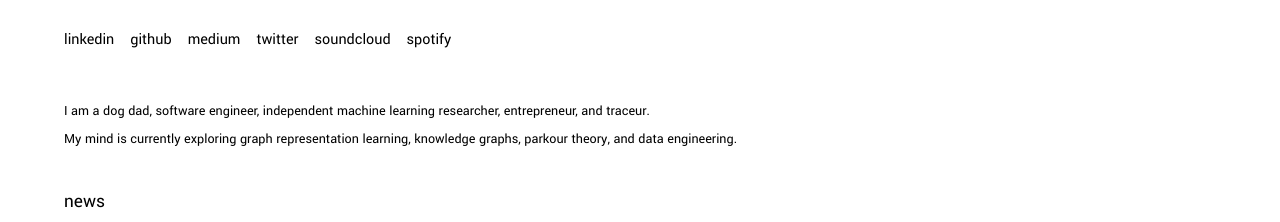
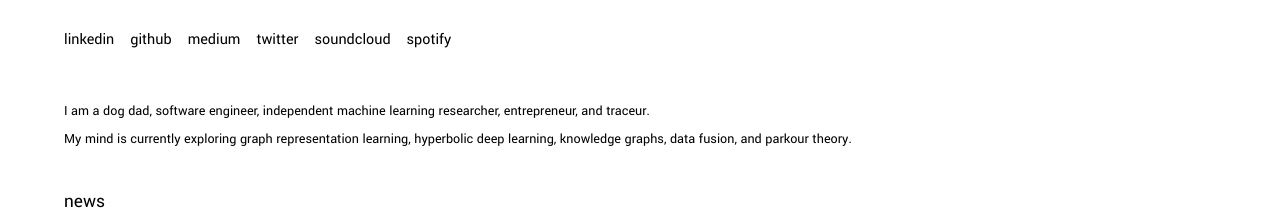
Before and after one commit to ch3njust1n/ch3njust1n.github.io, a Vue app: page / in a window 1280 px wide. Shown: the top 222 px of the page. Built offline with nearby package versions, Linux system fonts and the light colour scheme.

Commit message:
Updated about

```diff
--- a/src/components/about.vue
+++ b/src/components/about.vue
@@ -1,7 +1,7 @@
 <template>
 	<div class="sect">
 		<p>I am a dog dad, software engineer, independent machine learning researcher, entrepreneur, and traceur.</p>
-		<p>My mind is currently exploring graph representation learning, knowledge graphs, parkour theory, and data engineering.</p>
+		<p>My mind is currently exploring graph representation learning, hyperbolic deep learning, knowledge graphs, data fusion, and parkour theory.</p>
 	</div>
 </template>
 
```
